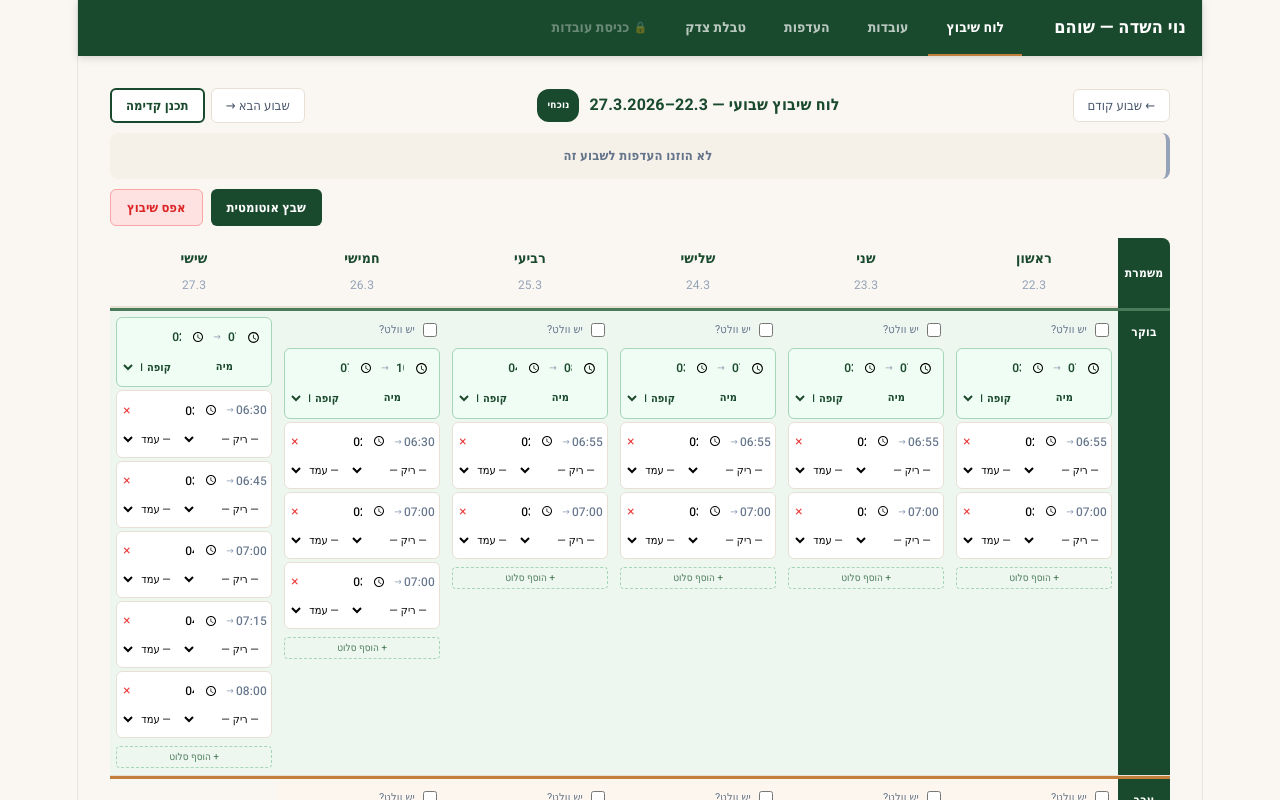
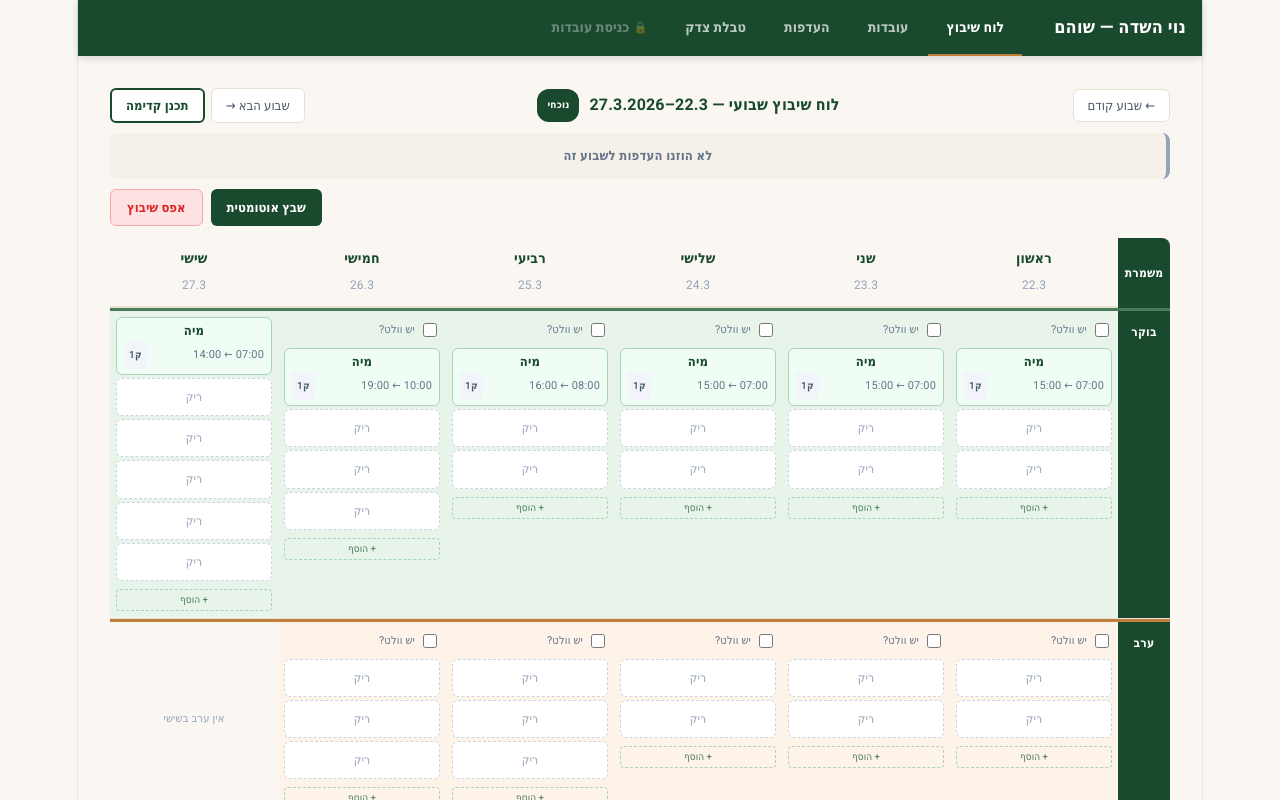
Before and after one commit to AlonFreibach/Shift-Manager, a React (Vite) app: page / in a window 1280 px wide. Shown: the top 800 px of the page. Built offline with nearby package versions, Linux system fonts and the light colour scheme.

Commit message:
update 1.1

```diff
--- a/src/components/WeeklyBoard.tsx
+++ b/src/components/WeeklyBoard.tsx
@@ -89,6 +89,18 @@ function getStations(day: string, hasVolt: boolean): string[] {
   return [...base, 'התלמדות', 'אחר'];
 }
 
+function getStationBadge(station: string): string | null {
+  if (!station) return null;
+  if (station === 'קופה 1') return 'ק1';
+  if (station === 'קופה 2') return 'ק2';
+  if (station === 'קופה 3') return 'ק3';
+  if (station === 'קופה 4') return 'ק4';
+  if (station === 'וולט') return 'וו';
+  if (station === 'התלמדות') return null;
+  if (station === 'אחר') return 'אחר';
+  return station;
+}
+
 function getWeekStart(offset = 0): Date {
   const d = new Date();
   const sunday = new Date(d);
@@ -162,12 +174,26 @@ export function WeeklyBoard({ employees, autoScheduleRequest, onAutoScheduleHand
   const [isMobile, setIsMobile] = useState(typeof window !== 'undefined' && window.innerWidth < 768);
   const [mobileDayIndex, setMobileDayIndex] = useState(0);
   const pendingAutoScheduleRef = useRef(false);
+  const [editingSlot, setEditingSlot] = useState<{ day: string; shift: string; slotIdx: number } | null>(null);
+  const [hoveredSlot, setHoveredSlot] = useState<string | null>(null);
+  const popoverRef = useRef<HTMLDivElement>(null);
 
   useEffect(() => {
     const handleResize = () => setIsMobile(window.innerWidth < 768);
     window.addEventListener('resize', handleResize);
     return () => window.removeEventListener('resize', handleResize);
   }, []);
+
+  useEffect(() => {
+    if (!editingSlot) return;
+    function handleClickOutside(e: MouseEvent) {
+      if (popoverRef.current && !popoverRef.current.contains(e.target as Node)) {
+        setEditingSlot(null);
+      }
+    }
+    document.addEventListener('mousedown', handleClickOutside);
+    return () => document.removeEventListener('mousedown', handleClickOutside);
+  }, [editingSlot]);
 
   const weekStart = getWeekStart(weekOffset);
   const weekKey = `${weekStart.getFullYear()}-${String(weekStart.getMonth() + 1).padStart(2, '0')}-${String(weekStart.getDate()).padStart(2, '0')}`;
@@ -1022,182 +1048,149 @@ export function WeeklyBoard({ employees, autoScheduleRequest, onAutoScheduleHand
   ) {
     const isMiyaFixed = slot.locked === true || slot.employeeId === 0;
     const isTraineeSlot = slot.station === 'התלמדות';
-    const availableEmps = employees;
-
-    const timeInputStyle: React.CSSProperties = {
-      width: isMobile ? '100%' : 44, fontSize: isMobile ? 12 : 12, padding: '2px 4px',
-      border: 'none', borderRadius: 4, background: 'transparent', fontWeight: 500,
-    };
-    const selectStyle: React.CSSProperties = {
-      fontSize: isMobile ? 12 : 11, padding: '2px 4px',
-      border: 'none', borderRadius: 4, maxWidth: '100%', background: 'transparent',
-      ...(isMobile ? { flex: 1, minWidth: 0 } : { flex: 1, minWidth: 0 }),
-    };
-    const stationSelectStyle: React.CSSProperties = {
-      ...selectStyle, width: isMobile ? undefined : 58, flex: isMobile ? 1 : 'none',
-    };
-
-    if (isMobile) {
+    const isEmpty = !isMiyaFixed && slot.employeeId === null;
+    const empName = isMiyaFixed ? 'מיה' : employees.find(e => e.id === slot.employeeId)?.name || null;
+    const isEditing = editingSlot?.day === day && editingSlot?.shift === shift && editingSlot?.slotIdx === slotIdx;
+    const slotKey = `${day}_${shift}_${slotIdx}`;
+    const isHovered = hoveredSlot === slotKey;
+
+    const stationLabel = getStationBadge(slot.station);
+
+    // Card background & border
+    const cardBg = isMiyaFixed ? '#f0fdf4' : isTraineeSlot ? '#fff7ed' : isEmpty ? 'white' : 'white';
+    const cardBorder = isMiyaFixed
+      ? '1px solid #a7d5b8'
+      : isTraineeSlot
+      ? '1px solid #fed7aa'
+      : isEmpty
+      ? '1px dashed #cbd5e1'
+      : isHovered
+      ? '1px solid #4a7c59'
+      : '1px solid #e8e0d4';
+
+    const popoverStyle: React.CSSProperties = isMobile
+      ? { position: 'fixed', top: '50%', left: '50%', transform: 'translate(-50%, -50%)', zIndex: 100, background: 'white', border: '1px solid #e8e0d4', borderRadius: 8, boxShadow: '0 4px 16px rgba(0,0,0,0.15)', padding: 12, width: 260, direction: 'rtl' }
+      : { position: 'absolute', top: '100%', right: 0, zIndex: 100, background: 'white', border: '1px solid #e8e0d4', borderRadius: 8, boxShadow: '0 4px 16px rgba(0,0,0,0.15)', padding: 10, width: 220, marginTop: 2, direction: 'rtl' };
+
+    const popoverInputStyle: React.CSSProperties = { width: '100%', padding: '4px 6px', fontSize: 12, border: '1px solid #e8e0d4', borderRadius: 4 };
+    const popoverSelectStyle: React.CSSProperties = { ...popoverInputStyle };
+    const popoverLabelStyle: React.CSSProperties = { fontSize: 11, color: '#64748b', display: 'block', marginBottom: 2 };
+
     return (
+      <div key={slotIdx} style={{ position: 'relative', marginBottom: 3 }}>
+        {/* Card */}
         <div
-          key={slotIdx}
+          onClick={() => setEditingSlot(isEditing ? null : { day, shift, slotIdx })}
+          onMouseEnter={() => setHoveredSlot(slotKey)}
+          onMouseLeave={() => setHoveredSlot(null)}
           style={{
-            display: 'flex', flexDirection: 'column', gap: 4, marginBottom: 4,
-            padding: 6, borderRadius: 6,
-            background: isMiyaFixed ? '#f0fdf4' : isTraineeSlot ? '#fff7ed' : 'white',
-            border: isMiyaFixed ? '1px solid #a7d5b8' : isTraineeSlot ? '1px solid #fed7aa' : '1px solid #e8e0d4',
-            fontSize: 12,
+            borderRadius: 6, padding: '5px 7px', cursor: 'pointer',
+            background: cardBg,
+            border: cardBorder,
+            boxShadow: isHovered ? '0 1px 4px rgba(0,0,0,0.1)' : 'none',
+            transition: 'box-shadow 0.15s, border-color 0.15s',
           }}
         >
-          {/* Row 1: arrival + departure times */}
-          <div style={{ display: 'flex', alignItems: 'center', gap: 6 }}>
-            {shift === 'ערב' || isMiyaFixed ? (
+          {isEmpty ? (
+            <span style={{ color: '#94a3b8', fontSize: 12 }}>ריק</span>
+          ) : (
+            <>
+              <div style={{ fontSize: 13, fontWeight: 600, color: isMiyaFixed ? '#1a4a2e' : '#1a4a2e', lineHeight: 1.3 }}>
+                {empName}
+              </div>
+              <div style={{ display: 'flex', alignItems: 'center', justifyContent: 'space-between', marginTop: 1 }}>
+                <span style={{ fontSize: 11, color: '#64748b' }}>
+                  {slot.arrivalTime || '—'} ← {slot.departureTime || '—'}
+                </span>
+                <span style={{ display: 'flex', gap: 3, alignItems: 'center' }}>
+                  {isTraineeSlot && (
+                    <span style={{ fontSize: 9, background: '#c17f3b', color: 'white', padding: '1px 5px', borderRadius: 4, fontWeight: 600, whiteSpace: 'nowrap' }}>מתלמד</span>
+                  )}
+                  {stationLabel && (
+                    <span style={{ fontSize: 10, background: '#f1f5f9', color: '#475569', padding: '1px 5px', borderRadius: 4, fontWeight: 600, whiteSpace: 'nowrap' }}>
+                      {stationLabel}
+                    </span>
+                  )}
+                </span>
+              </div>
+            </>
+          )}
+        </div>
+
+        {/* Popover */}
+        {isEditing && (
+          <>
+            {isMobile && <div style={{ position: 'fixed', inset: 0, background: 'rgba(0,0,0,0.3)', zIndex: 99 }} onClick={() => setEditingSlot(null)} />}
+            <div ref={popoverRef} style={popoverStyle} onClick={e => e.stopPropagation()}>
+              {/* Employee */}
+              <label style={popoverLabelStyle}>עובדת:</label>
+              {isMiyaFixed ? (
+                <div style={{ fontWeight: 700, fontSize: 13, color: '#1a4a2e', marginBottom: 8 }}>מיה (קבועה)</div>
+              ) : (
+                <select
+                  value={slot.employeeId ?? ''}
+                  onChange={e => updateSlotField(day, shift, slotIdx, { employeeId: e.target.value !== '' ? Number(e.target.value) : null })}
+                  style={{ ...popoverSelectStyle, marginBottom: 8 }}
+                >
+                  <option value="">— ריק —</option>
+                  {employees.map(e => <option key={e.id} value={e.id}>{e.name}</option>)}
+                </select>
+              )}
+
+              {/* Times */}
+              <div style={{ display: 'flex', gap: 6, marginBottom: 8 }}>
+                <div style={{ flex: 1 }}>
+                  <label style={popoverLabelStyle}>התחלה:</label>
                   <input
                     type="time"
                     value={slot.arrivalTime}
                     onChange={e => updateSlotField(day, shift, slotIdx, { arrivalTime: e.target.value })}
-                style={{ ...timeInputStyle, ...(isMiyaFixed ? { fontWeight: 600, color: '#1a4a2e' } : {}) }}
+                    disabled={shift === 'בוקר' && !isMiyaFixed}
+                    style={{ ...popoverInputStyle, ...(shift === 'בוקר' && !isMiyaFixed ? { background: '#f5f5f5', color: '#94a3b8' } : {}) }}
                   />
-            ) : (
-              <span style={{ fontSize: 12, color: '#64748b', flex: 1 }}>
-                {slot.arrivalTime || '—'}
-              </span>
-            )}
-            <span style={{ fontSize: 10, color: '#94a3b8' }}>→</span>
+                </div>
+                <div style={{ flex: 1 }}>
+                  <label style={popoverLabelStyle}>סיום:</label>
                   <input
                     type="time"
                     value={slot.departureTime}
                     onChange={e => updateSlotField(day, shift, slotIdx, { departureTime: e.target.value })}
-              style={{ ...timeInputStyle, ...(isMiyaFixed ? { fontWeight: 600, color: '#1a4a2e' } : {}) }}
+                    style={popoverInputStyle}
                   />
                 </div>
-          {/* Row 2: station + employee + X */}
-          <div style={{ display: 'flex', alignItems: 'center', gap: 4 }}>
+              </div>
+
+              {/* Station */}
+              <label style={popoverLabelStyle}>עמדה:</label>
               <select
                 value={slot.station}
                 onChange={e => updateSlotField(day, shift, slotIdx, { station: e.target.value })}
-              style={{ ...selectStyle, ...(isMiyaFixed ? { fontWeight: 600, color: '#1a4a2e' } : {}) }}
-            >
-              <option value="">— עמדה —</option>
+                style={{ ...popoverSelectStyle, marginBottom: 10 }}
+              >
+                <option value="">— בחר —</option>
                 {stations.map(s => <option key={s} value={s}>{s}</option>)}
               </select>
-            {isMiyaFixed ? (
-              <span style={{ fontWeight: 700, fontSize: 12, color: '#1a4a2e', flex: 1 }}>מיה</span>
-            ) : (
-              <select
-                value={slot.employeeId ?? ''}
-                onChange={e =>
-                  updateSlotField(day, shift, slotIdx, {
-                    employeeId: e.target.value !== '' ? Number(e.target.value) : null,
-                  })
-                }
-                style={{ ...selectStyle }}
-              >
-                <option value="">— ריק —</option>
-                {availableEmps.map(e => (
-                  <option key={e.id} value={e.id}>{e.name}</option>
-                ))}
-              </select>
-            )}
-            {isTraineeSlot && (
-              <span style={{ fontSize: 9, background: '#c17f3b', color: 'white', padding: '1px 5px', borderRadius: 4, fontWeight: 600, whiteSpace: 'nowrap' }}>מתלמד</span>
-            )}
+
+              {/* Actions */}
+              <div style={{ display: 'flex', gap: 6 }}>
+                <button
+                  onClick={() => setEditingSlot(null)}
+                  style={{ flex: 1, padding: '6px 10px', fontSize: 12, fontWeight: 600, background: '#1a4a2e', color: 'white', border: 'none', borderRadius: 5, cursor: 'pointer' }}
+                >
+                  סגור
+                </button>
                 {!isMiyaFixed && (
                   <button
-                onClick={() => removeSlot(day, shift, slotIdx)}
-                title="הסר סלוט"
-                style={{
-                  background: 'none', border: 'none', color: '#ef4444',
-                  cursor: 'pointer', fontSize: 16, padding: '0 4px',
-                  lineHeight: 1, flexShrink: 0,
-                }}
-              >
-                ×
-              </button>
-            )}
-          </div>
-        </div>
-      );
-    }
-
-    return (
-      <div
-        key={slotIdx}
-        style={{
-          display: 'flex', flexDirection: 'column', gap: 4, marginBottom: 3,
-          padding: '6px 4px', borderRadius: 6,
-          background: isMiyaFixed ? '#f0fdf4' : isTraineeSlot ? '#fff7ed' : 'white',
-          border: isMiyaFixed ? '1px solid #a7d5b8' : isTraineeSlot ? '1px solid #fed7aa' : '1px solid #e8e0d4',
-          overflow: 'hidden',
-        }}
-      >
-        {/* Row 1: arrival → departure */}
-        <div style={{ display: 'flex', alignItems: 'center', gap: 2, fontSize: 13, fontWeight: 500 }}>
-          {shift === 'ערב' || isMiyaFixed ? (
-            <input
-              type="time"
-              value={slot.arrivalTime}
-              onChange={e => updateSlotField(day, shift, slotIdx, { arrivalTime: e.target.value })}
-              style={{ ...timeInputStyle, ...(isMiyaFixed ? { fontWeight: 600, color: '#1a4a2e' } : {}) }}
-            />
-          ) : (
-            <span style={{ fontSize: 12, color: '#64748b', fontWeight: 500 }}>
-              {slot.arrivalTime || '—'}
-            </span>
-          )}
-          <span style={{ fontSize: 10, color: '#94a3b8' }}>→</span>
-          <input
-            type="time"
-            value={slot.departureTime}
-            onChange={e => updateSlotField(day, shift, slotIdx, { departureTime: e.target.value })}
-            style={{ ...timeInputStyle, ...(isMiyaFixed ? { fontWeight: 600, color: '#1a4a2e' } : {}) }}
-          />
-          {!isMiyaFixed && (
-            <button
-              onClick={() => removeSlot(day, shift, slotIdx)}
-              title="הסר סלוט"
-              style={{
-                background: 'none', border: 'none', color: '#ef4444',
-                cursor: 'pointer', fontSize: 14, padding: '0 2px',
-                lineHeight: 1, flexShrink: 0, marginRight: 'auto',
-              }}
-            >
-              ×
-            </button>
-          )}
-        </div>
-        {/* Row 2: employee + station */}
-        <div style={{ display: 'flex', alignItems: 'center', gap: 3 }}>
-          {isMiyaFixed ? (
-            <span style={{ fontWeight: 700, fontSize: 11, color: '#1a4a2e', flex: 1 }}>מיה</span>
-          ) : (
-            <select
-              value={slot.employeeId ?? ''}
-              onChange={e =>
-                updateSlotField(day, shift, slotIdx, {
-                  employeeId: e.target.value !== '' ? Number(e.target.value) : null,
-                })
-              }
-              style={{ ...selectStyle }}
-            >
-              <option value="">— ריק —</option>
-              {availableEmps.map(e => (
-                <option key={e.id} value={e.id}>{e.name}</option>
-              ))}
-            </select>
-          )}
-          <select
-            value={slot.station}
-            onChange={e => updateSlotField(day, shift, slotIdx, { station: e.target.value })}
-            style={{ ...stationSelectStyle, ...(isMiyaFixed ? { fontWeight: 600, color: '#1a4a2e' } : {}) }}
-          >
-            <option value="">— עמדה —</option>
-            {stations.map(s => <option key={s} value={s}>{s}</option>)}
-          </select>
-          {isTraineeSlot && (
-            <span style={{ fontSize: 9, background: '#c17f3b', color: 'white', padding: '1px 5px', borderRadius: 4, fontWeight: 600, whiteSpace: 'nowrap' }}>מתלמד</span>
-          )}
-        </div>
+                    onClick={() => { removeSlot(day, shift, slotIdx); setEditingSlot(null); }}
+                    style={{ padding: '6px 10px', fontSize: 12, fontWeight: 600, background: '#fee2e2', color: '#dc2626', border: '1px solid #fca5a5', borderRadius: 5, cursor: 'pointer' }}
+                  >
+                    מחק
+                  </button>
+                )}
+              </div>
+            </div>
+          </>
+        )}
       </div>
     );
   }
@@ -1426,7 +1419,7 @@ export function WeeklyBoard({ employees, autoScheduleRequest, onAutoScheduleHand
                   {visibleDays.map(d => {
                     if (!d.shifts.includes(shift)) {
                       return (
-                        <td key={d.day} style={{ padding: 6, textAlign: 'center', color: '#e8e0d4', background: '#faf7f2', borderBottom: '1px solid #e8e0d4', borderTop: `3px solid ${shiftColor}` }}>—</td>
+                        <td key={d.day} style={{ padding: 6, textAlign: 'center', color: '#94a3b8', fontSize: 11, background: '#faf7f2', borderBottom: '1px solid #e8e0d4', borderTop: `3px solid ${shiftColor}` }}>אין ערב בשישי</td>
                       );
                     }
 
@@ -1435,7 +1428,7 @@ export function WeeklyBoard({ employees, autoScheduleRequest, onAutoScheduleHand
                     const hasVolt = d.day === 'שישי' || !!voltFlags[cellKey];
                     const stations = getStations(d.day, hasVolt);
 
-                    const shiftBg = shift === 'בוקר' ? '#eef6f0' : '#fdf6ee';
+                    const shiftBg = shift === 'בוקר' ? '#e8f4ea' : '#fef3e8';
 
                     return (
                       <td
@@ -1462,14 +1455,14 @@ export function WeeklyBoard({ employees, autoScheduleRequest, onAutoScheduleHand
 
                         {/* Add slot button */}
                         <button
-                          onClick={() => addSlot(d.day, shift)}
+                          onClick={() => { addSlot(d.day, shift); setEditingSlot({ day: d.day, shift, slotIdx: slots.length }); }}
                           style={{
                             fontSize: isMobile ? 12 : 10, color: '#4a7c59', background: 'transparent',
                             border: '1px dashed #a7d5b8', borderRadius: 4,
                             cursor: 'pointer', padding: isMobile ? '6px 8px' : '3px 6px', marginTop: 5, width: '100%',
                           }}
                         >
-                          + הוסף סלוט
+                          + הוסף
                         </button>
                       </td>
                     );
```
Lines whose indentation alone changed are shown as unchanged.
